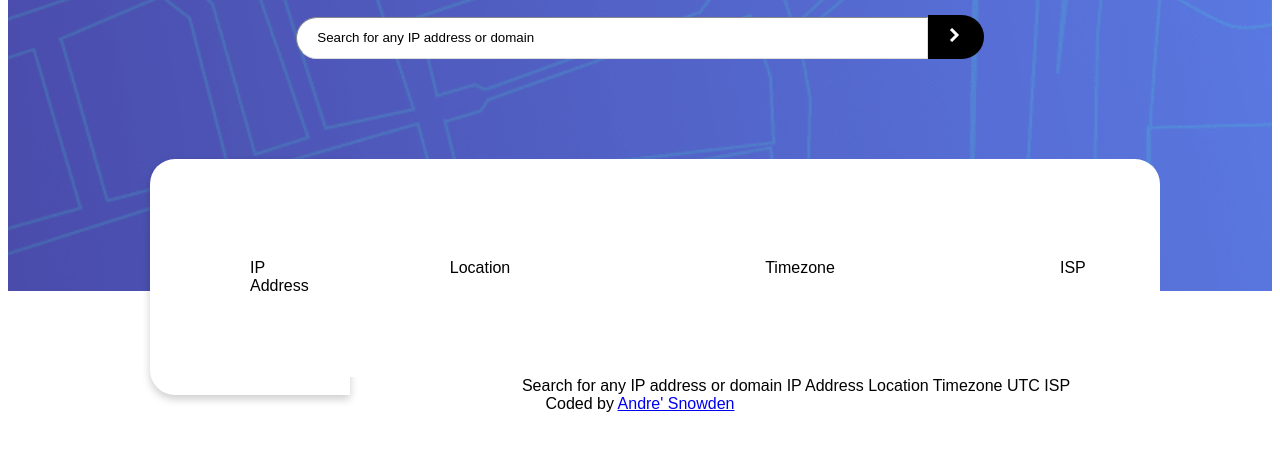
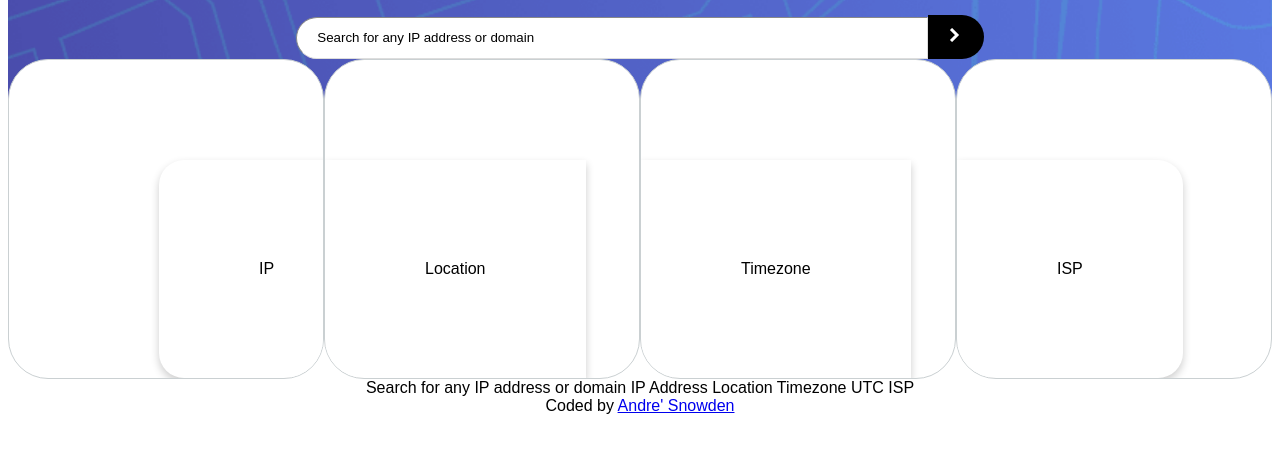
Before and after one commit to snowdenfam/ipaddresstracker, a plain HTML site: page index.html in a window 1280 px wide. Shown: the part 109-562 px from the top of the page. Drawn offline with Linux system fonts and the light colour scheme.

Commit message:
Add new cards

```diff
--- a/index.html
+++ b/index.html
@@ -39,7 +39,7 @@
 
       <div class="row">
         <div class="column">
-          <div class="cardone">IP Address</div>
+          <div class="cardone">IP</div>
         </div>
         <div class="column">
           <div class="cardtwo">Location</div>
--- a/style.css
+++ b/style.css
@@ -85,17 +85,15 @@ body {
   float: left;
   width: 25%;
   padding: 0 px;
+  background-color: white;
+  display: flex;
+  border: 1px solid #CAD0D2;
+  border-radius: 40px;
+  overflow: hidden;
 }
 
-/* Remove extra left and right margins, due to padding in columns */
-.row {margin: 0 -8px;}
 
-/* Clear floats after the columns */
-.row:after {
-  content: "";
-  display: table;
-  clear: both;
-}
+
 
 /* Style the counter cards */
 .cardone {
@@ -113,6 +111,7 @@ body {
 
 
 .cardtwo {
+  box-shadow: 0 4px 8px 0 rgba(0, 0, 0, 0.2);
   padding: 100px;
   width:auto;
   margin-top: 100px;
@@ -124,7 +123,7 @@ body {
 
 
 .cardthree {
-
+  box-shadow: 0 4px 8px 0 rgba(0, 0, 0, 0.2);
   padding: 100px;
   margin-top: 100px;
   text-align: center;
@@ -133,7 +132,7 @@ body {
 }
 
 .cardfour {
-
+  box-shadow: 0 4px 8px 0 rgba(0, 0, 0, 0.2); /* this adds the "card" effect */
   padding: 100px;
   margin-top: 100px;
   margin-right: 150px;
```
